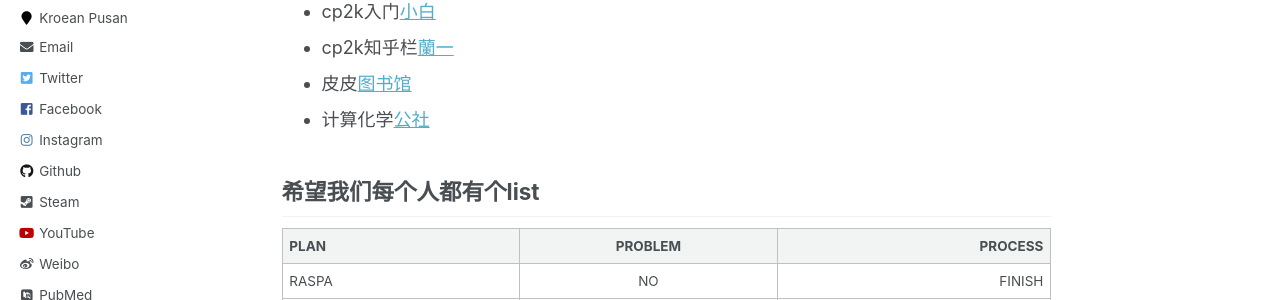
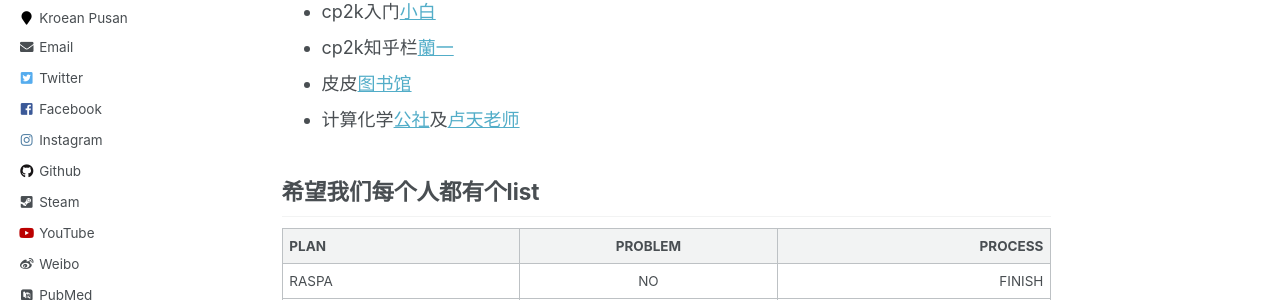
Before and after one commit to sxm13/ZGBshenxiaomoCV.github.io, a Jekyll site: the page built from _pages/markdown.md, in a window 1280 px wide and 900 px high, scrolled down 1883 px. Shown: the part 260-560 px from the top of the window. Built offline with Jekyll 4.4.1, drawn with Linux system fonts in a browser that asks for light colours; some web fonts are replaced.

Commit message:
Update markdown.md

```diff
--- a/_pages/markdown.md
+++ b/_pages/markdown.md
@@ -65,7 +65,7 @@ redirect_from:
 * cp2k入门[小白](https://www.cnblogs.com/Shine-JK/p/10988556.html "xiaobai")
 * cp2k知乎栏[蘭一](https://www.zhihu.com/people/lan-yi-27/posts?page=1 "cp2k")
 * 皮皮[图书馆](http://www.xttsg.com/ "pipi")
-* 计算化学[公社](http://bbs.keinsci.com/forum.php "keyin")
+* 计算化学[公社](http://bbs.keinsci.com/forum.php "keyin")及[卢天老师](http://www.keinsci.com/members/Tian_Lu.shtml "lutian")
 
 
 ## 希望我们每个人都有个list
```
